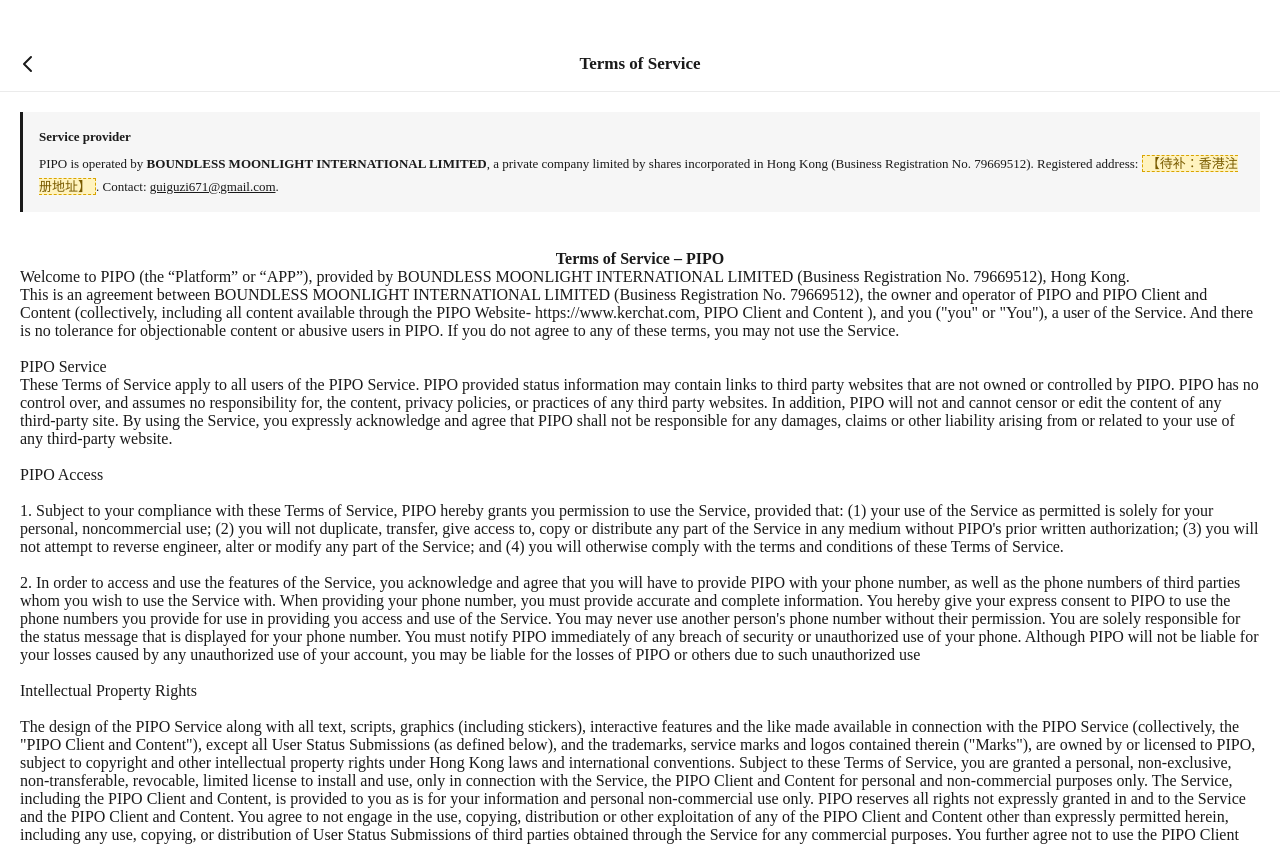
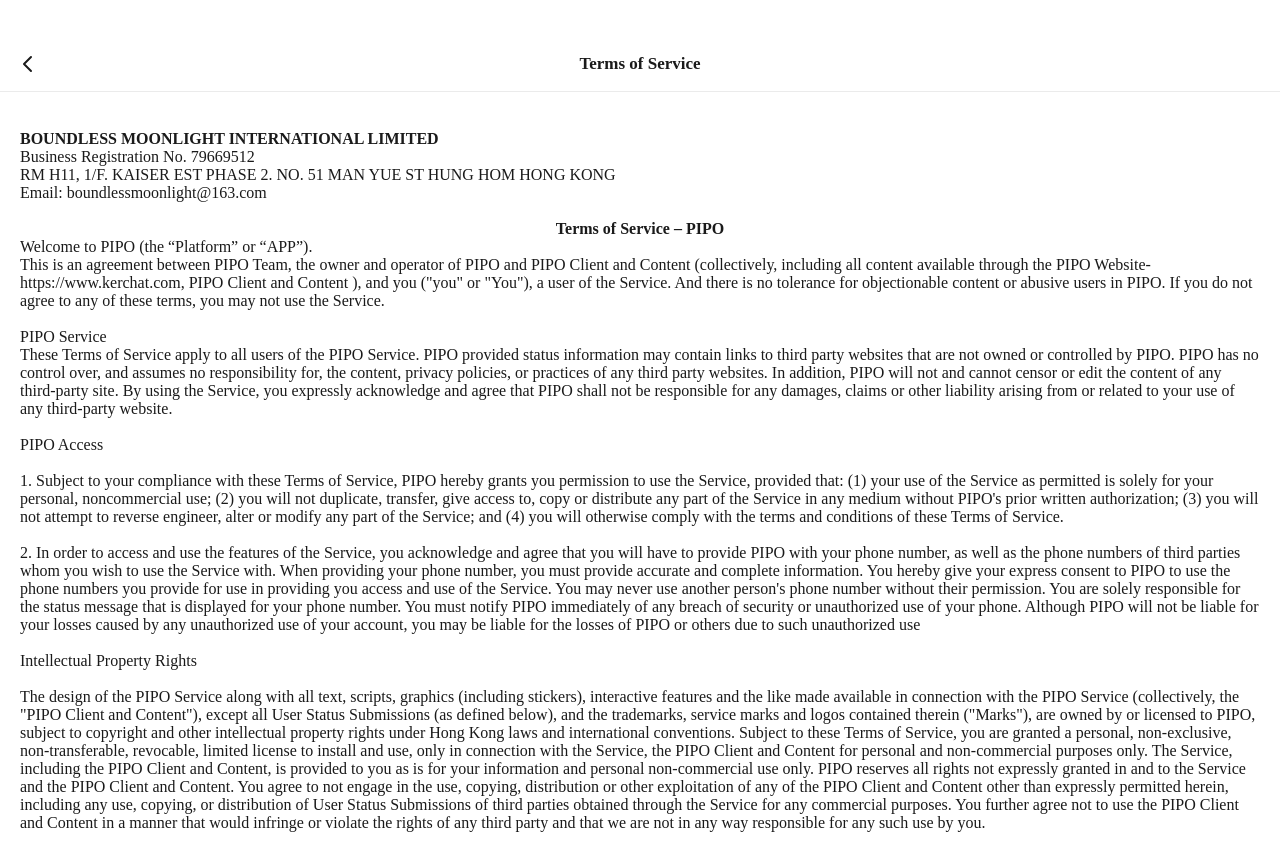
Before and after one commit to rexshan/miaopp, a plain HTML site: page docs/terms-of-service.html in a window 1280 px wide. Shown: the top 844 px of the page. Drawn offline with Linux system fonts and the light colour scheme.

Commit message:
Address review feedback: entity info, HK governing law, domain email
- Terms/About: add registered entity block (name, BR no. 79669512, HK address, email)
- Terms: UK governing law replaced with review-provided HK clause; other UK refs -> Hong Kong
- Privacy: remove UK jurisdiction clause, add HK PDPO compliance statement
- Replace all display emails with service@aurozalive.com
- Footer: restore original copyright 2025, drop added entity line

```diff
--- a/docs/terms-of-service.html
+++ b/docs/terms-of-service.html
@@ -96,28 +96,6 @@
         width: 24px;
         height: 24px;
     }
-    .entity-block {
-      margin: 0 0 20px;
-      padding: 14px 16px;
-      border-left: 3px solid #1a1a1a;
-      background: #f6f6f6;
-      font-size: 13px;
-      line-height: 1.75;
-    }
-    .entity-block a {
-      color: #1a1a1a;
-    }
-    .entity-label {
-      display: block;
-      font-weight: bold;
-      margin-bottom: 4px;
-    }
-    .todo {
-      background: #fff3bf;
-      border: 1px dashed #d9a400;
-      padding: 0 4px;
-      color: #7a5c00;
-    }
 
 </style>
 </head>
@@ -134,18 +112,16 @@
     </div>
   </div>
 
-<div class="entity-block">
-  <p><span class="entity-label">Service provider</span>PIPO is operated by <strong>BOUNDLESS MOONLIGHT INTERNATIONAL LIMITED</strong>, a private
-    company limited by shares incorporated in Hong Kong (Business Registration No. 79669512). Registered address:
-    <span class="todo">【待补：香港注册地址】</span>. Contact: <a href="mailto:guiguzi671@gmail.com">guiguzi671@gmail.com</a>.</p>
-</div>
+<br>
+<p><strong>BOUNDLESS MOONLIGHT INTERNATIONAL LIMITED</strong><br>
+Business Registration No. 79669512<br>
+RM H11, 1/F. KAISER EST PHASE 2. NO. 51 MAN YUE ST HUNG HOM HONG KONG<br>
+Email: boundlessmoonlight@163.com</p>
 <br>
 <p class="bold center">Terms of Service – PIPO</p>
-    Welcome to PIPO (the “Platform” or “APP”), provided by BOUNDLESS MOONLIGHT INTERNATIONAL LIMITED
-    (Business Registration No. 79669512), Hong Kong.
+    Welcome to PIPO (the “Platform” or “APP”).
     <br />
-    This is an agreement between BOUNDLESS MOONLIGHT INTERNATIONAL LIMITED
-    (Business Registration No. 79669512), the owner and operator of PIPO and
+    This is an agreement between PIPO Team, the owner and operator of PIPO and
     PIPO Client and Content (collectively, including all content available
     through the PIPO Website- https://www.kerchat.com, PIPO Client and Content
     ), and you ("you" or "You"), a user of the Service. And there is no
@@ -471,15 +447,15 @@
     Legal Jurisdiction
     <br />
     <br />
-    This Policy shall be governed by and construed in accordance with the laws
-of the Hong Kong Special Administrative Region, without regard to the choice
-of law principles. Any dispute arising out of or in connection with this
-Policy shall be subject to the exclusive jurisdiction of the courts of the
-Hong Kong Special Administrative Region.
+    GOVERNING LAW
+    <br />
+    <br />
+    These Terms of Service and any separate agreements whereby we provide you
+    shall be governed by and construed in accordance with the laws of the HK.
     <br />
     Please contact the below Designated Agent for further discussions on any
     dispute. PIPO will manage the issue in accordance with the Policy/terms and
-    conditions specified by PIPO. Designated Agent: guiguzi671@gmail.com
+    conditions specified by PIPO. Designated Agent: service@aurozalive.com
     <br />
     <br />
 
```
Also changed, not shown: docs/about.html (+5 -26 lines), docs/contact.html (+1 -2 lines), docs/index.html (+5 -7 lines), docs/privacy-policy.html (+4 -15 lines), docs/return-refund.html (+1 -1 lines).
